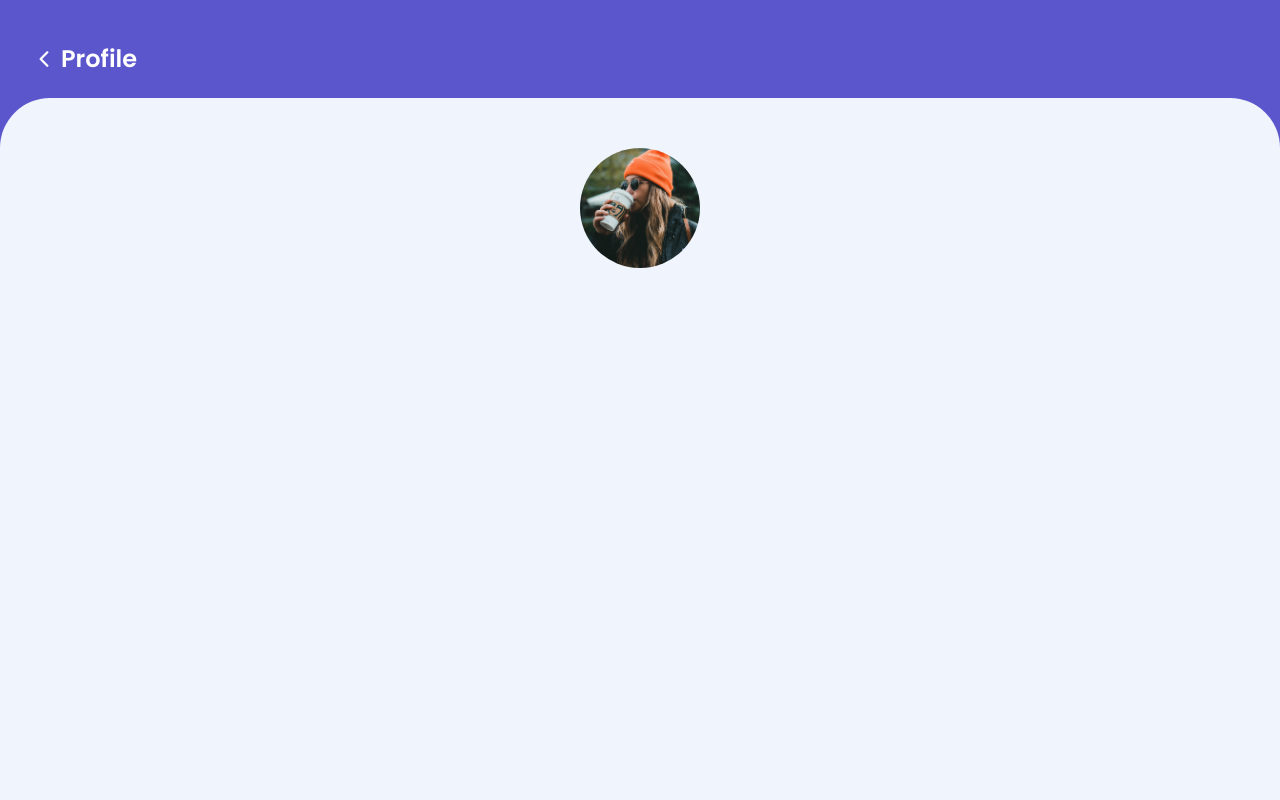
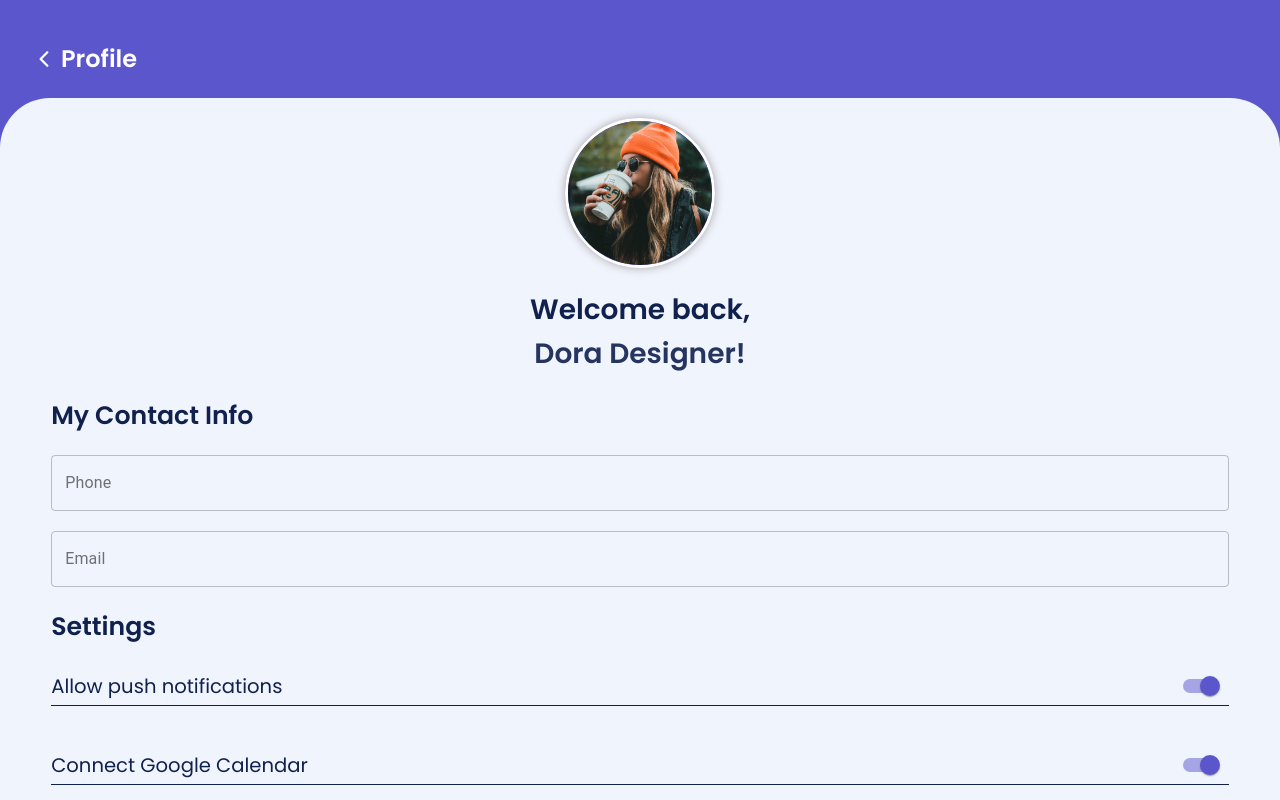
Before and after one commit to khanhammad896/nagger, a React (Create React App) app: page / in a window 1280 px wide. Both pictures are taken after a click on the element 1203 px from the left and 62 px from the top of the page. Built offline with nearby package versions, Linux system fonts and the light colour scheme.

Commit message:
Made profile page

```diff
--- a/src/pages/Profile.js
+++ b/src/pages/Profile.js
@@ -1,18 +1,137 @@
 import React from "react";
 import SecondaryAppBar from "../components/SecondaryAppBar";
 import styled from "styled-components";
-import Avatar from "@material-ui/core/Avatar";
+import { Avatar } from "antd";
 import profile from "../assets/img2.jpg";
+import { IoCameraOutline } from "react-icons/io5";
+import TextField from "@material-ui/core/TextField";
+import Switch from "@material-ui/core/Switch";
+import { GoTrashcan } from "react-icons/go";
 
 const Profile = (props) => {
+  const isImage = true;
+  const [state, setState] = React.useState({
+    checkedA: true,
+    checkedB: true,
+  });
+  const [state1, setState1] = React.useState({
+    checkedA: true,
+    checkedB: true,
+  });
+  const [state2, setState2] = React.useState({
+    checkedA: true,
+    checkedB: true,
+  });
+  const handleChange = (event) => {
+    setState({ ...state, [event.target.name]: event.target.checked });
+  };
+  const handleChange1 = (event) => {
+    setState1({ ...state1, [event.target.name]: event.target.checked });
+  };
+  const handleChange2 = (event) => {
+    setState2({ ...state2, [event.target.name]: event.target.checked });
+  };
+
   return (
     <>
       <ProfileWrapper height={props.height} showProfile={props.showProfile}>
         <SecondaryAppBar backText={`Profile`} hideProfile={props.hideProfile} />
         <section className="tab-stack">
-          <div className="display-container">
-            <div>
-              <Avatar alt="profile" src={profile} />
+          <div className="profile-feed">
+            <div className="display-container">
+              {!isImage ? (
+                <div className="after">
+                  <label
+                    htmlFor="image-input"
+                    className="image-input-label font-regular text-light"
+                  >
+                    <IoCameraOutline />
+                  </label>
+                  <input
+                    type="file"
+                    accept="image/*"
+                    id="image-input"
+                    style={{ width: 0.0001, height: 0.0001 }}
+                  />
+                </div>
+              ) : (
+                <Avatar alt="user-image" src={profile} />
+              )}
+            </div>
+            <div className="profile-greetings">
+              <span className="font-regular text-dark">Welcome back,</span>
+              <span className="profile-name font-regular text-dark">
+                Dora Designer!
+              </span>
+            </div>
+            <div className="contact-info-heading-container">
+              <span className="contact-info-heading font-regular text-dark">
+                My Contact Info
+              </span>
+              <TextField
+                id="outlined-search"
+                label="Phone"
+                type="text"
+                variant="outlined"
+                className="primary-inputs"
+              />
+              <TextField
+                id="outlined-search"
+                label="Email"
+                type="text"
+                variant="outlined"
+                className="primary-inputs"
+              />
+            </div>
+            <div className="setting-info-container">
+              <span className="setting-info-heading font-regular text-dark">
+                Settings
+              </span>
+              <div className="switch-cards">
+                <div className="switch-text font-light text-dark">
+                  Allow push notifications
+                </div>
+                <div className="switch-container">
+                  <Switch
+                    checked={state.checkedA}
+                    onChange={handleChange}
+                    name="checkedA"
+                    inputProps={{ "aria-label": "secondary checkbox" }}
+                  />
+                </div>
+              </div>
+              <div className="switch-cards">
+                <div className="switch-text font-light text-dark">
+                  Connect Google Calendar
+                </div>
+                <div className="switch-container">
+                  <Switch
+                    checked={state1.checkedA}
+                    onChange={handleChange1}
+                    name="checkedA"
+                    inputProps={{ "aria-label": "secondary checkbox" }}
+                  />
+                </div>
+              </div>
+              <div className="switch-cards">
+                <div className="switch-text font-light text-dark">
+                  Connect Calendar
+                </div>
+                <div className="switch-container">
+                  <Switch
+                    checked={state2.checkedA}
+                    onChange={handleChange2}
+                    name="checkedA"
+                    inputProps={{ "aria-label": "secondary checkbox" }}
+                  />
+                </div>
+              </div>
+            </div>
+            <div className="delete-container">
+              <span className="delete-text">Delete Account</span>
+              <span>
+                <GoTrashcan />
+              </span>
             </div>
           </div>
         </section>
@@ -31,20 +150,122 @@ const ProfileWrapper = styled.div`
   flex-direction: column;
   position: absolute;
   animation: slide-up 0.2s 1 ease-out forwards;
-
+  .profile-feed {
+    width: 100%;
+    height: 100%;
+    display: flex;
+    justify-content: flex-start;
+    align-items: center;
+    flex-direction: column;
+  }
   .display-container {
-    width: 100%;
-    margin-top: 50px;
+    width: 150px;
+    height: 150px;
+    border-radius: 50%;
+    margin-block: 20px;
+    position: relative;
+    background-color: var(--background-theme);
   }
-  .display-container > div {
-    width: max-content;
-    margin-inline: auto;
-  }
-  .MuiAvatar-root {
-    width: 120px;
-    height: 120px;
+  .after {
+    position: absolute;
+    top: 0;
+    width: inherit;
+    height: inherit;
+    background-color: rgba(255, 255, 255, 0.3);
+    display: flex;
+    justify-content: center;
+    align-items: center;
+    cursor: pointer;
   }
 
+  .image-input-label {
+    display: flex;
+    justif-content: center;
+    align-items: center;
+    flex-direction: column;
+    cursor: pointer;
+  }
+  .image-input-label svg {
+    font-size: 6em;
+  }
+
+  .ant-avatar {
+    width: inherit;
+    height: inherit;
+    border: 3px solid #fff;
+    box-shadow: 0px 0px 10px 0px #a8a6a6;
+  }
+
+  .profile-greetings {
+    display: flex;
+    justify-content: center;
+    align-items: center;
+    flex-direction: column;
+  }
+  .profile-greetings span {
+    font-size: 2em;
+  }
+  .profile-name {
+    opacity: 0.9;
+  }
+  .contact-info-heading-container,
+  .setting-info-container {
+    margin-block: 20px;
+    width: 100%;
+    display: flex;
+    justify-content: flex-start;
+    flex-direction: column;
+  }
+  .setting-info-container {
+    margin: 0;
+  }
+  .contact-info-heading,
+  .setting-info-heading {
+    font-size: 1.8em;
+  }
+  .primary-inputs {
+    margin-block-start: 20px;
+  }
+  .switch-cards {
+    width: 100%;
+    display: flex;
+    margin-block: 20px;
+    justify-content: flex-start;
+    align-items: center;
+    border-bottom: 1px solid var(--text-dark);
+  }
+  .switch-text {
+    flex-grow: 1;
+    font-size: 1.4em;
+  }
+  .switch-container {
+    margin-inline-start: 20px;
+  }
+  .MuiSwitch-colorSecondary.Mui-checked {
+    color: var(--background-theme);
+  }
+  .MuiSwitch-colorSecondary.Mui-checked + .MuiSwitch-track {
+    background-color: var(--background-theme);
+  }
+  .delete-container {
+    display: flex;
+    justify-content: center;
+    align-items: center;
+    cursor: pointer;
+    margin-block: 20px;
+  }
+  .delete-container:hover {
+    border-bottom: 2px solid #f95e5e;
+  }
+  .delete-container span {
+    font-size: 1.3em;
+    display: flex;
+    justify-content: center;
+    align-items: center;
+    color: #f95e5e;
+    margin-inline: 2.5px;
+    font-family: var(--font-regular);
+  }
   @keyframes slide-up {
     0% {
       transform: translateY(${(props) => props.height}px);
```
